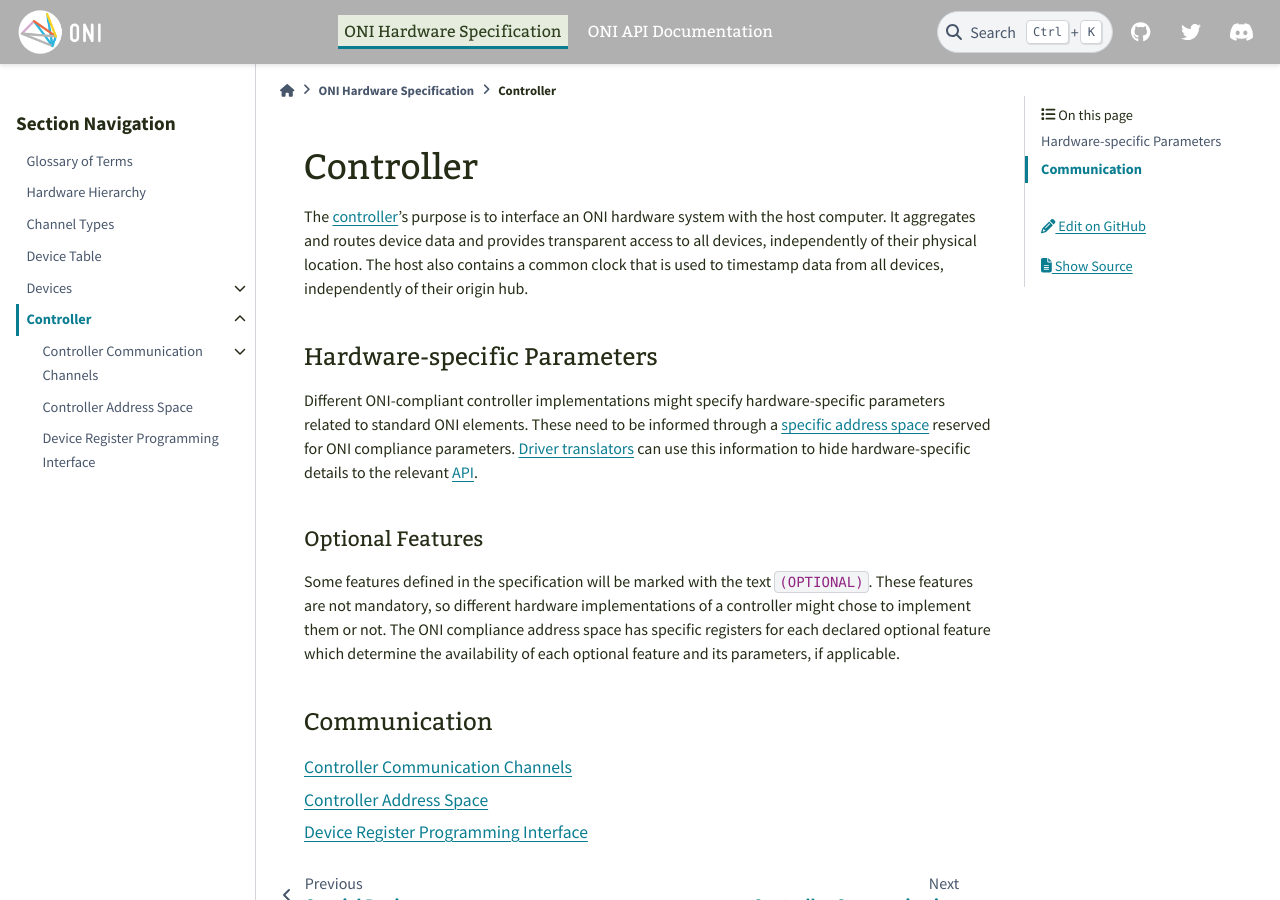
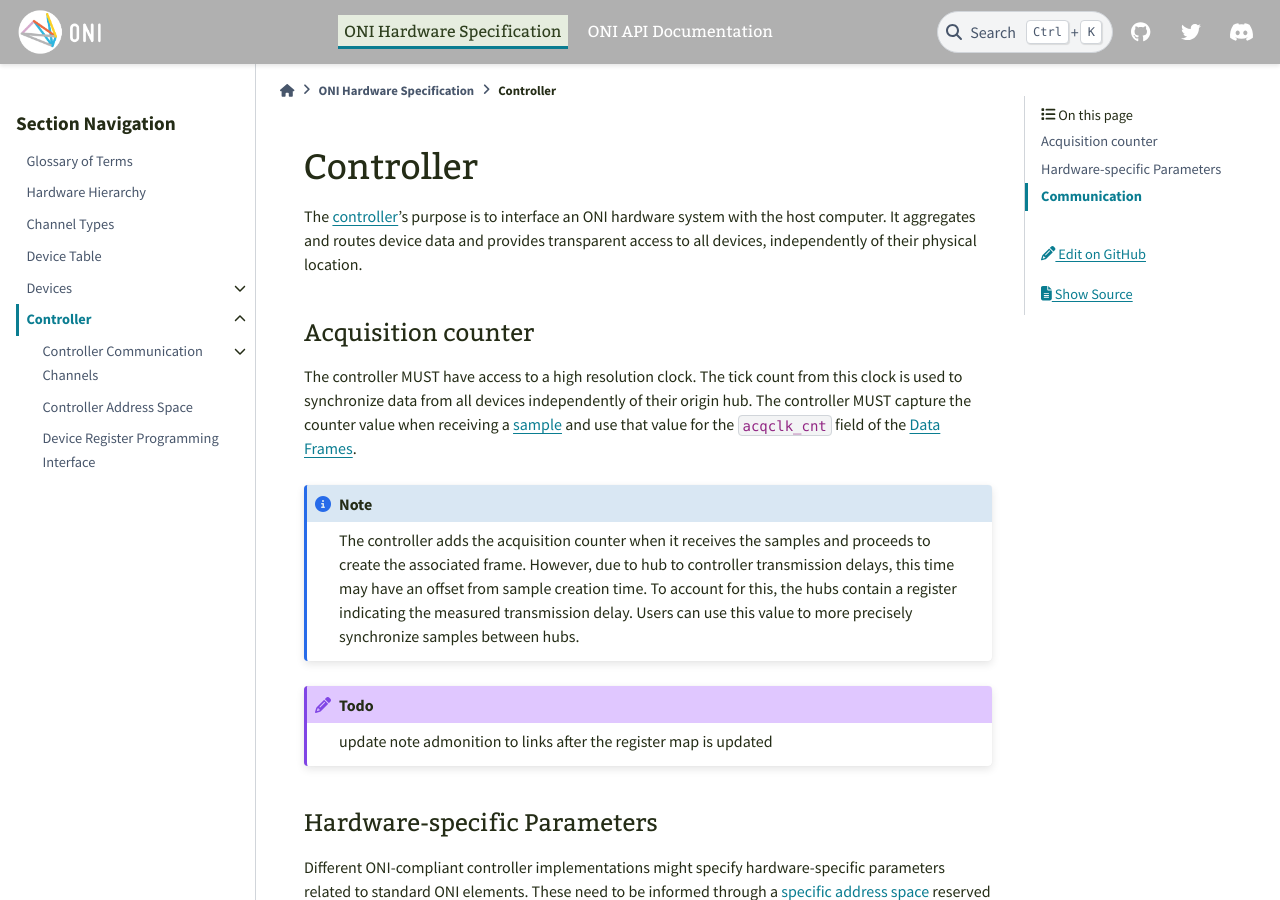
Before and after one commit to open-ephys/ONI, a Sphinx documentation site: the page built from source/hw-spec/controller/index.rst, in a window 1280 px wide and 900 px high. Built offline with Sphinx 7.4.7 and the PyData theme 0.15.4, drawn with Linux system fonts in a browser that asks for light colours.

Commit message:
Clarify acquisition counter definition

```diff
--- a/source/hw-spec/controller/index.rst
+++ b/source/hw-spec/controller/index.rst
@@ -4,9 +4,26 @@ Controller
 ==========
 The :term:`controller`'s purpose is to interface an ONI hardware system with the host
 computer. It aggregates and routes device data and provides transparent access
-to all devices, independently of their physical location. The host also
-contains a common clock that is used to timestamp data from all devices,
-independently of their origin hub.
+to all devices, independently of their physical location.
+
+.. _acq_clk:
+
+Acquisition counter
+---------------------
+
+The controller MUST have access to a high resolution clock. The tick count from this
+clock is used to synchronize data from all devices independently of their origin hub.
+The controller MUST capture the counter value when receiving a :ref:`sample<dev-sample>`
+and use that value for the ``acqclk_cnt`` field of the :ref:`frame`.
+
+.. note:: The controller adds the acquisition counter when it receives the samples
+    and proceeds to create the associated frame. However, due to hub to controller
+    transmission delays, this time may have an offset from sample creation time.
+    To account for this, the hubs contain a register indicating the measured
+    transmission delay. Users can use this value to more precisely synchronize
+    samples between hubs.
+
+.. todo::  update note admonition to links after the register map is updated
 
 .. _controller_params:
 
```
